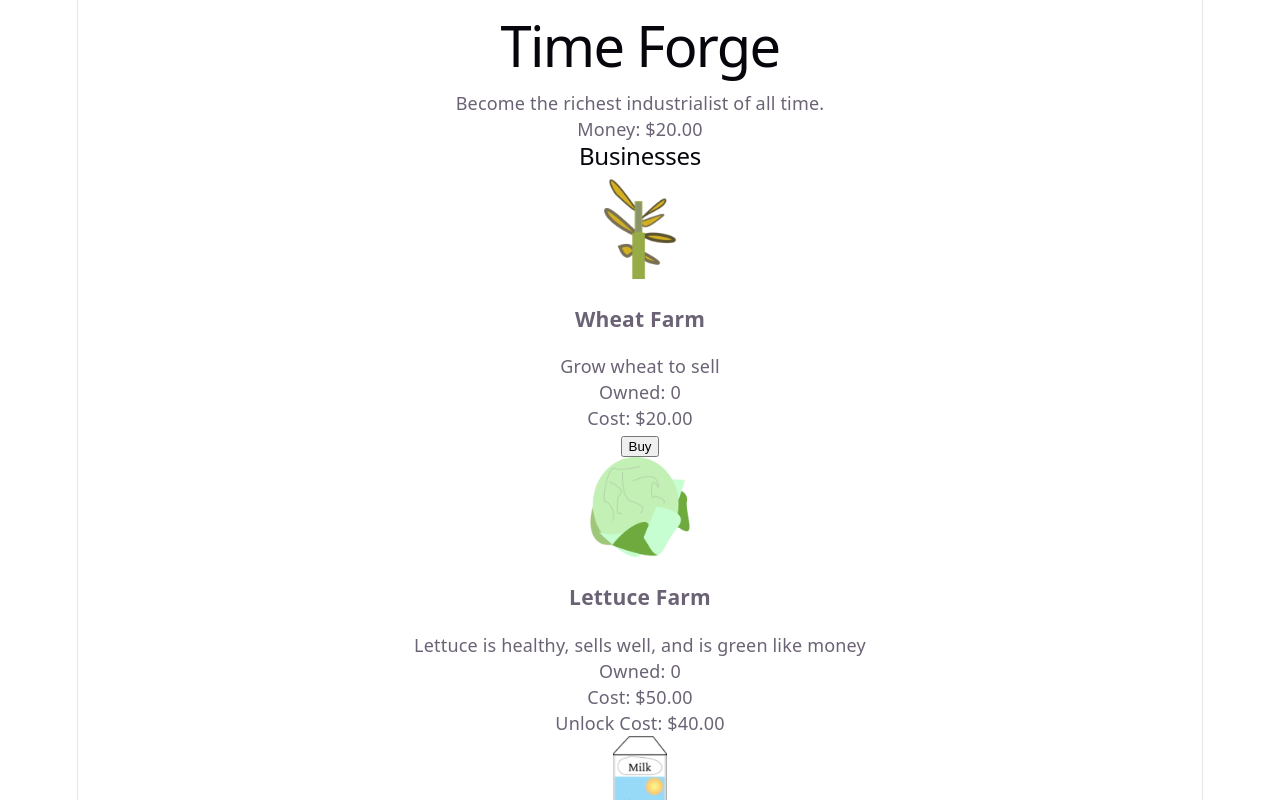
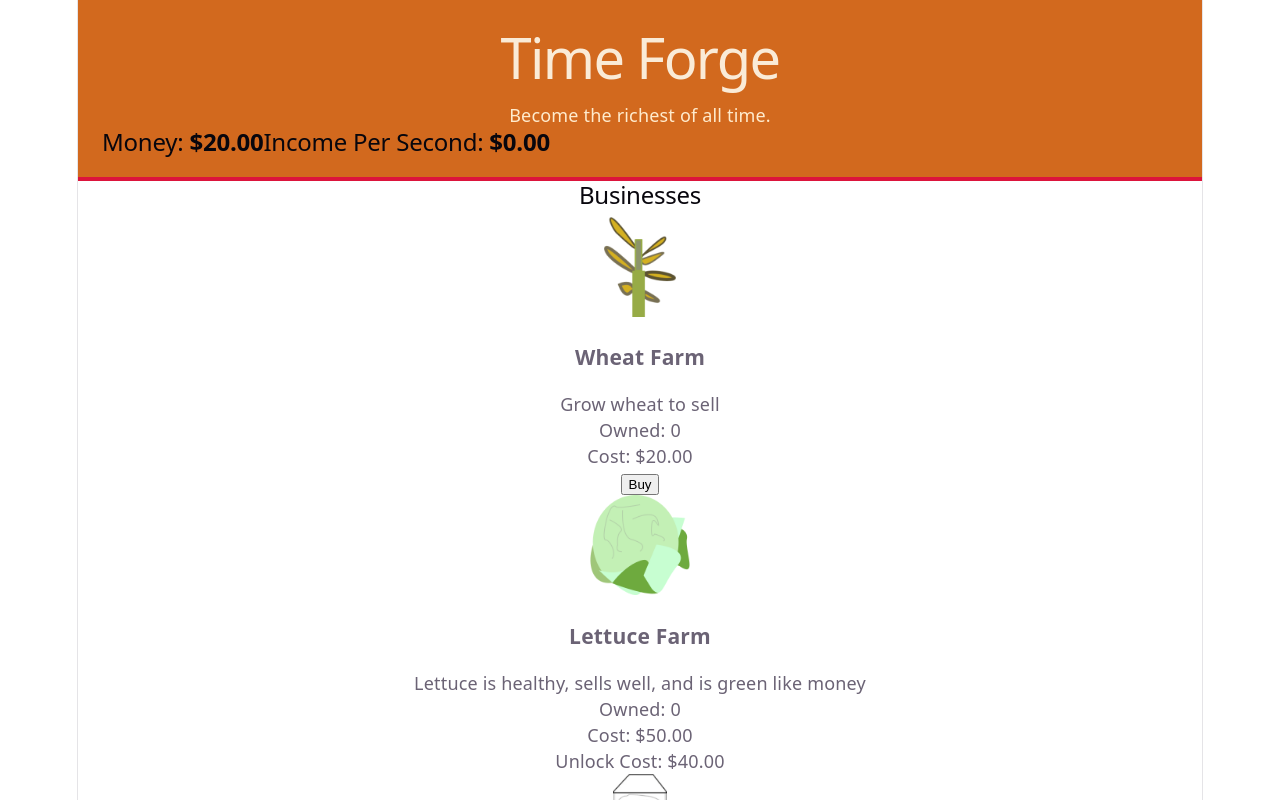
Before and after one commit to Scripting-Java/IdleGame, a React (Vite) app: page / in a window 1280 px wide. Shown: the top 800 px of the page. Built offline with nearby package versions, Linux system fonts and the light colour scheme.

Commit message:
Working top bar with some basic css

```diff
--- a/src/App.css
+++ b/src/App.css
@@ -189,3 +189,29 @@
   object-fit: contain;
   background-size: 512px;
 }
+
+.topBar{
+  position: sticky;
+  top:0;
+  align-items: center;
+  gap: 28px;
+  padding: 12px 24px;
+  background-color:chocolate;
+  border-bottom: 4px solid crimson;
+}
+
+.gameLogo h1{
+  color:antiquewhite;
+  font-size: 24;
+}
+
+.gameLogo p{
+  color:blanchedalmond;
+  font: size 12px;
+}
+
+.stats{
+  display: flex;
+  align-items: center;
+
+}
--- a/src/App.tsx
+++ b/src/App.tsx
@@ -18,6 +18,8 @@ import robotFactoryLogo from "./assets/Logos/RoboticsFactory.png"
 import clockMakerLogo from "./assets/Logos/Watchmaker.png"
 import wheatFarmLogo from "./assets/Logos/WheatFarm.png"
 import lumberMillLogo from "./assets/Logos/LumberMill.png"
+import TopMenuBar from './components/TopMenuBar'
+import { getIncomePerSec } from './utils/income'
 
 function App() {
 
@@ -39,6 +41,7 @@ function App() {
     }
     )
   }
+  const incPerSec = getIncomePerSec(game,businesses)
   const businessLogs: Record<string, string> ={
     "bakery": bakeryLogo,
     "car-factory": carFactoryLogo,
@@ -69,9 +72,7 @@ function App() {
 
   return (
     <section>
-      <h1>Time Forge</h1>
-      <p>Become the richest industrialist of all time.</p>
-      <p>Money: {formatCost(game.money)}</p>
+      <TopMenuBar money={game.money} incomePerSec={incPerSec}></TopMenuBar>
       <h2>Businesses</h2>
       {businesses.map(business => {
         const owned = game.businesses[business.id]
--- /dev/null
+++ b/src/components/TopMenuBar.tsx
@@ -0,0 +1,26 @@
+import { formatCost } from "../utils/formatters";
+
+interface TopBarProps { money: number, incomePerSec: number }
+
+function TopMenuBar({ money, incomePerSec }: TopBarProps) {
+    return (
+        <header className="topBar">
+            <div className="gameLogo">
+                <h1>Time Forge</h1>
+                <p>Become the richest of all time.</p>
+                {/*<img></img> For the logo later, remove upon adding*/}
+            </div>
+
+            <div className="stats">
+                <div>
+                    <h2>Money: <b> {formatCost(money)}</b> </h2>
+                </div>
+                <div>
+                    <h2>Income Per Second:  <b>{formatCost(incomePerSec)}</b></h2>
+                </div>
+            </div>
+        </header>
+    )
+}
+
+export default TopMenuBar
--- /dev/null
+++ b/src/utils/income.ts
@@ -0,0 +1,18 @@
+import type { Business, GameState } from "../types/game";
+import { getBusinessProduction } from "./production";
+
+export function getIncomePerSec(state:GameState, tempBusinesses:Business[]):number{
+    let income = 0
+    for(const business of tempBusinesses){
+        const owned = state.businesses[business.id]
+        if(!owned||owned.amt<=0) continue
+        const prod = getBusinessProduction(business,owned)
+        const cycTime = prod.cycleTimeSeconds
+        if(!Number.isFinite(cycTime)||cycTime<=0) continue
+        let bonMult = 1
+        if(prod.expectedBonusMult != null)
+            bonMult = prod.expectedBonusMult
+        income+=(owned.amt*prod.revenuePerCycle*bonMult)/cycTime
+    }
+    return income
+}
```
